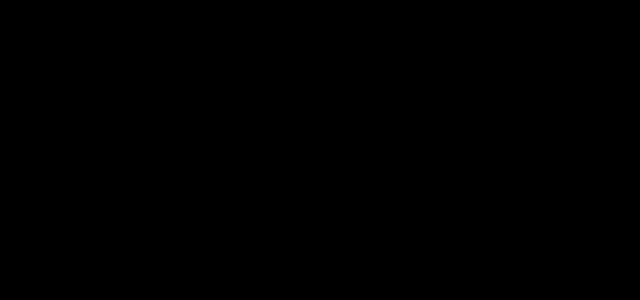
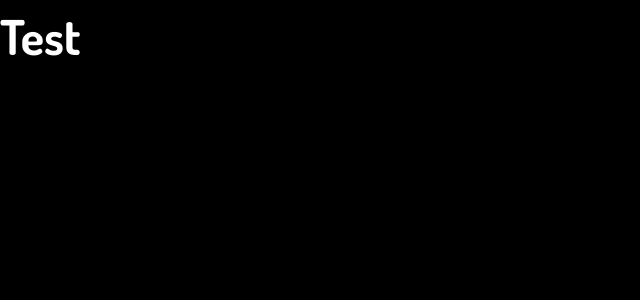
Before and after one commit to nielsvandervlist/portfolio-website, a Next.js app: page / in a window 1280 px wide. Shown: the top 300 px of the page, without its empty margins (0-640 px from the left). Built offline with nearby package versions, Linux system fonts and the light colour scheme.

Commit message:
Add styling

```diff
--- /dev/null
+++ b/components/buttons/Button.js
@@ -0,0 +1,5 @@
+import Link from 'next/link'
+
+export default function Button({link, children, className}){
+    return <Link className={className} href={link}>{children}</Link>
+}
--- a/package.json
+++ b/package.json
@@ -9,9 +9,13 @@
     "lint": "next lint"
   },
   "dependencies": {
+    "autoprefixer": "^10.4.5",
+    "framer-motion": "^6.3.3",
     "next": "12.1.5",
+    "postcss": "^8.4.13",
     "react": "18.1.0",
-    "react-dom": "18.1.0"
+    "react-dom": "18.1.0",
+    "tailwindcss": "^3.0.24"
   },
   "devDependencies": {
     "eslint": "8.14.0",
--- a/pages/index.js
+++ b/pages/index.js
@@ -1,8 +1,9 @@
 import Head from 'next/head'
 import Image from 'next/image'
+import Button from '../components/buttons/Button'
 
 export default function Home() {
   return (
-    <div>Test</div>
+    <div><h1>Test</h1><Button className={'btn btn--primary'} link={'/'}>Test</Button></div>
   )
 }
--- /dev/null
+++ b/styles/buttons/Button.scss
@@ -0,0 +1,13 @@
+.btn {
+    font-size: 21px;
+    padding: 10px 30px;
+    border-radius: 50%;
+
+    &--primary {
+        border: 3px solid #5D21D1;
+    }
+
+    &--secondary {
+        background: #FE7624;
+    }
+}
--- a/styles/globals.scss
+++ b/styles/globals.scss
@@ -0,0 +1,8 @@
+html, body {
+    padding: 0;
+    margin: 0;
+}
+
+body {
+    background: black;
+}
--- a/styles/styles.scss
+++ b/styles/styles.scss
@@ -1,3 +1,10 @@
-body {
-    background: black;
-}
+@import url('https://fonts.googleapis.com/css2?family=Dosis:wght@200;300;400;500;600;700;800&display=swap');
+
+@tailwind base;
+@tailwind components;
+@tailwind utilities;
+
+@import '/styles/buttons/button.scss';
+
+@import "styles/globals.scss";
+@import "styles/typography.scss";
--- a/styles/typography.scss
+++ b/styles/typography.scss
@@ -0,0 +1,38 @@
+body {
+    font-family: 'Dosis', sans-serif;
+    font-weight: 400;
+}
+
+h1, h2, h3, h4, h5, h6 {
+    color: white;
+    font-weight: 700;
+}
+
+h1 {
+    font-size: 48px;
+}
+
+h2 {
+    font-size: 36px;
+}
+
+h3 {
+    font-size: 24px;
+}
+
+p {
+    font-size: 24px;
+}
+
+label {
+    font-size: 15px;
+}
+
+input, textarea {
+    font-size: 20px;
+}
+
+.fa-brands, .fa-solid, .fa-regular {
+    color: #FE7624;
+    font-size: 48px;
+}
```
Also changed, not shown: components/transitions/WithTransition.js (added, +25 -0 lines), styles/cards/Card.module.scss (+11 -0 lines), styles/buttons/Button.module.scss (deleted), 1 other file (tests, documents, lock files or other folders).
